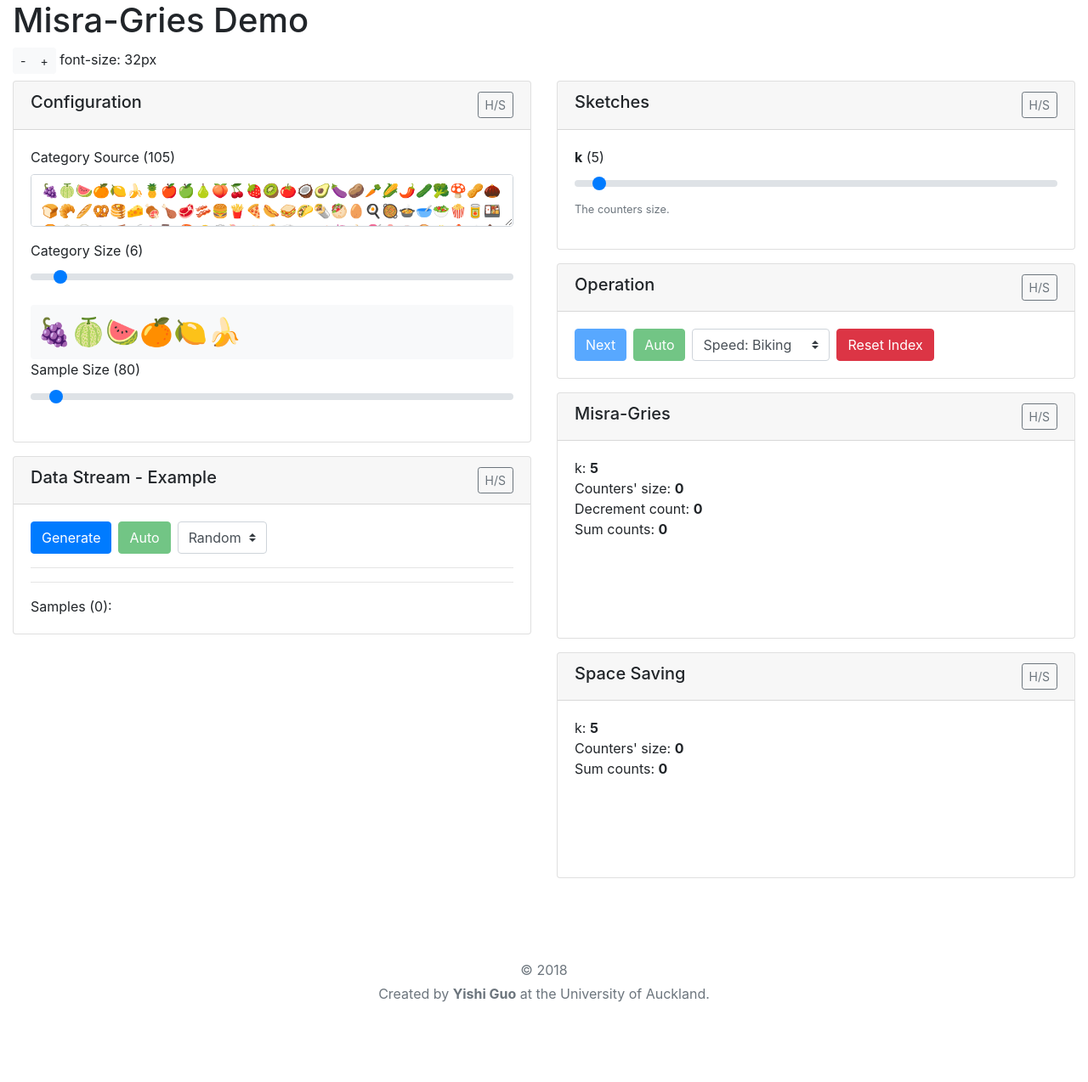
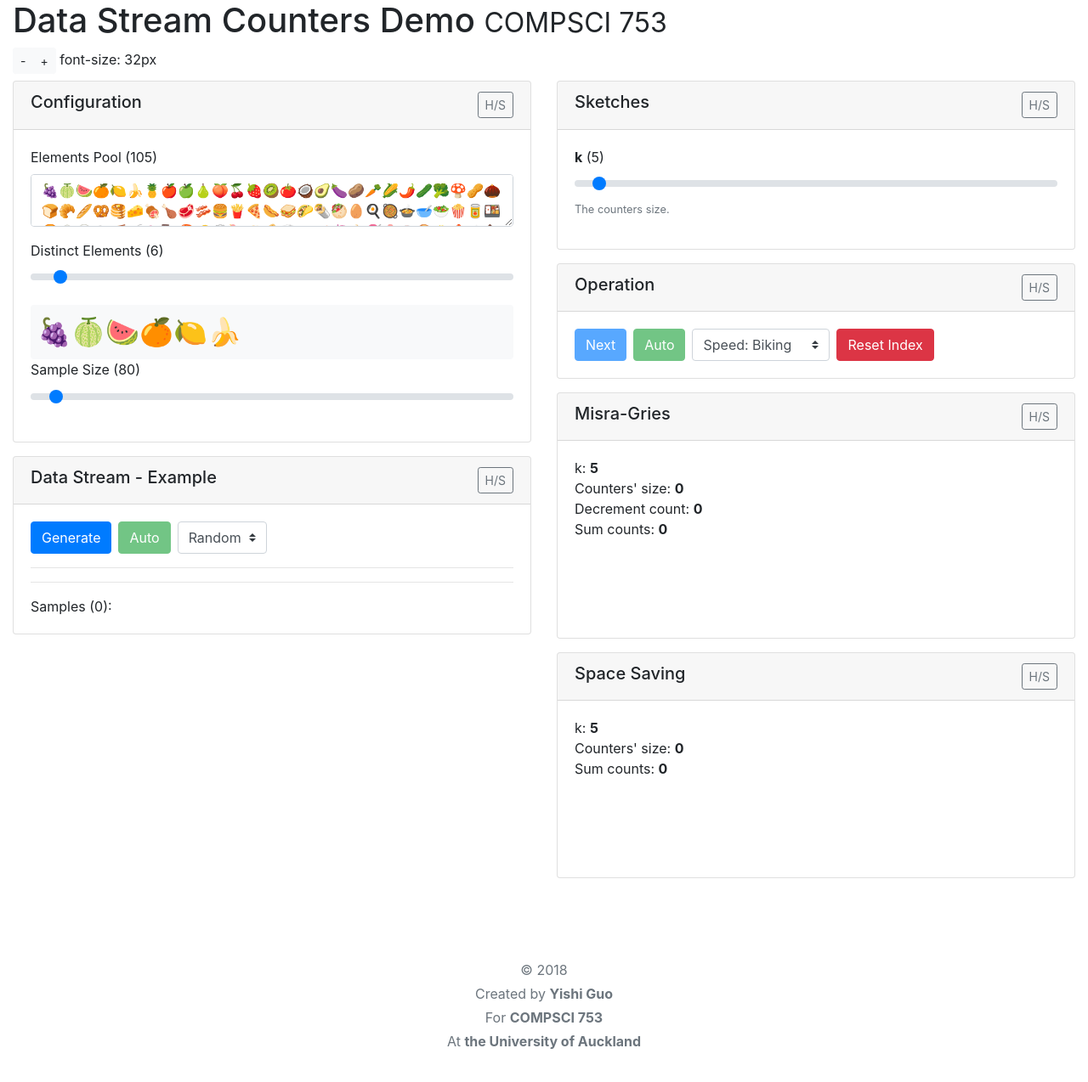
Before and after one commit to e10101/sketches, an Angular app: page / in a window 1280 px wide. Shown: the top 1274 px of the page at 85% size. Before the commit the page ends 1230 px from the top, so only its background shows below. Built offline with nearby package versions, Linux system fonts and the light colour scheme.

Commit message:
Update the some title and text on the page

```diff
--- a/src/app/app.component.html
+++ b/src/app/app.component.html
@@ -6,6 +6,11 @@
   </p>
   <p class="mb-1">
     Created by <strong>Yishi Guo</strong>
-    at the University of Auckland.
+  </p>
+  <p class=mb-1>
+    For <strong>COMPSCI 753</strong>
+  </p>
+  <p class="mb-1">
+    At <strong>the University of Auckland</strong>
   </p>
 </footer>
--- a/src/app/misra-gries/misra-gries.component.html
+++ b/src/app/misra-gries/misra-gries.component.html
@@ -1,6 +1,9 @@
 <div class="container mb-5">
   <h1>
-    Misra-Gries Demo
+    Data Stream Counters Demo
+    <small>
+      COMPSCI 753
+    </small>
   </h1>
 
   <div class="row">
@@ -18,7 +21,7 @@
         <div class="card-header">
           <h5 class="float-left">Configuration</h5>
           <span class="ml-2" *ngIf="hide.config">
-            Category size: <strong>{{categorySize}}</strong>
+            Distinct elements: <strong>{{categorySize}}</strong>
             Sample size: <strong>{{sampleSize}}</strong>
           </span>
           <span class="float-right">
@@ -28,12 +31,12 @@
         <div class="card-body" *ngIf="!hide.config">
           <form>
             <div class="form-group">
-              <label for="fruits">Category Source ({{fruitsList.length}})</label>
+              <label for="fruits">Elements Pool ({{fruitsList.length}})</label>
               <textarea class="form-control" [(ngModel)]="fruits" name="fruits" id="fruits" rows="2"></textarea>
             </div>
 
             <div class="form-group">
-              <label for="categorySize">Category Size ({{categorySize}})</label>
+              <label for="categorySize">Distinct Elements ({{categorySize}})</label>
               <input type="range" class="custom-range" id="categorySize" [(ngModel)]="categorySize" name="categorySize"
                 min="1" [max]="fruitsList.length">
             </div>
--- a/src/index.html
+++ b/src/index.html
@@ -2,7 +2,7 @@
 <html lang="en">
 <head>
   <meta charset="utf-8">
-  <title>Sketches</title>
+  <title>COMPSCI 753</title>
   <base href="/">
 
   <meta name="viewport" content="width=device-width, initial-scale=1">
```
